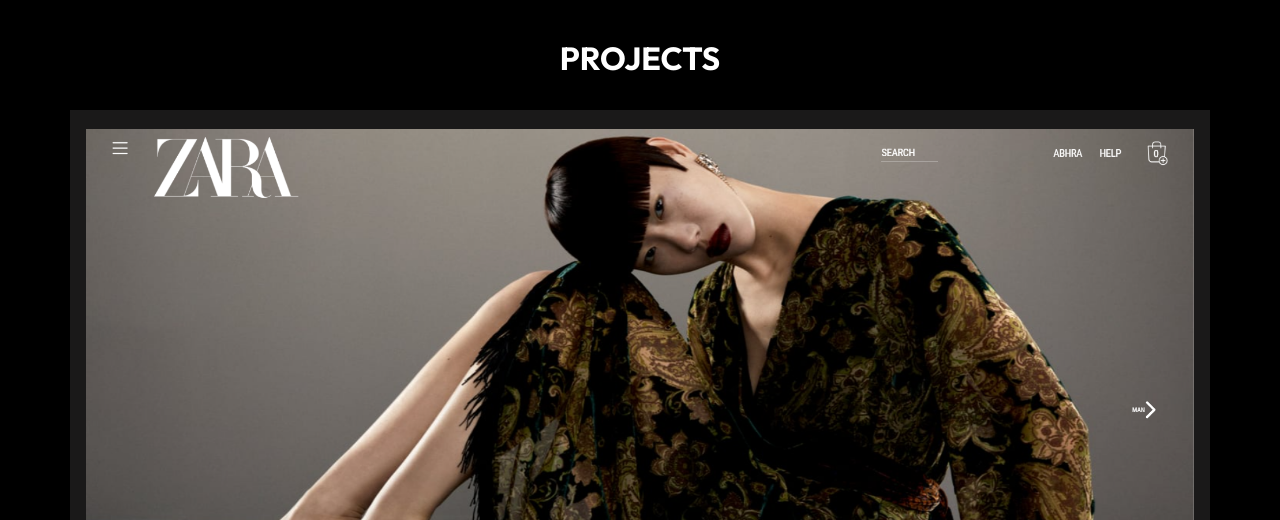
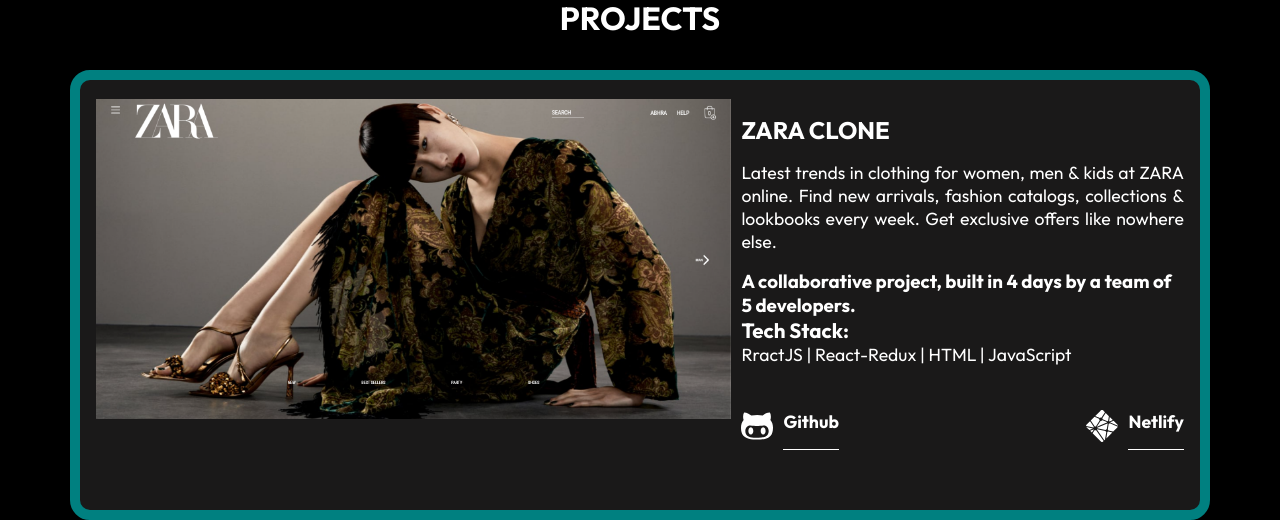
Before and after one commit to Abhra11/Abhra11.github.io, a React (Create React App) app: page /skills in a window 1280 px wide. Shown: the part 1550-2070 px from the top of the page. Built offline with nearby package versions, Linux system fonts and the light colour scheme; a web font is replaced by a local one.

Commit message:
Resume download button/opening in new tab added/ css impoved by adding more animation

```diff
--- a/src/Components/Me.jsx
+++ b/src/Components/Me.jsx
@@ -16,42 +16,14 @@
     Aos.init({ duration: 2000 });
   });
 
+  const handleClick = () => {
+    window.open(
+      "https://drive.google.com/file/d/1edyUIAW9WbLsvrXPpkfvzZHYMsRZSITI/view?usp=sharing"
+    );
+  };
+
   return (
     <div id="about">
-      {/* <Container>
-        <div className="aboutBox">
-          <div className="about_leftBox">
-            <h1>Hi, I'm Anukriti Nawani.</h1>
-            <Typical
-              className="typical"
-              loop={Infinity}
-              steps={[
-                "I'm a Full Stack Web Developer",
-                ,
-                1000,
-                "I'm a receptive",
-                500,
-              ]}
-            />
-            <p>
-              An enthusiastic Full Stack Web Developer with a strong set of
-              technical as well as non-technical skills and a dedication towards
-              creating useful and interactive web applications.
-            </p>
-            <a href="https://drive.google.com/uc?export=download&id=1q8TZXuKkCwmZtX33CEDmGI-Ug3vhI8hl">
-              <button data-aos="fade-left">
-                Download CV
-                <DownloadIcon />
-              </button>
-            </a>
-          </div>
-          <div className="about_rightBox">
-            <div>
-              <img src={myImage} alt="" width="100%" height="100%" />
-            </div>
-          </div>
-        </div>
-      </Container> */}
       <AboutMeWrapper data-aos="fade-right">
         <div className="aboutSection">
           <div className="left">
@@ -78,7 +50,7 @@
               bootcamp structure learning in JavaScript, Node.Js, React.Js,
               MongoDB, Express, HTML5, and CSS3.
             </p>
-            <a href={Resume} download>
+            <a href={Resume} download onClick={handleClick}>
               <h1>
                 <button
                   style={{
@@ -105,7 +77,7 @@
 const AboutMeWrapper = styled.div`
   width: 100%;
   margin-top: -50px;
-  margin-bottom: 40px;
+
   .aboutSection {
     width: 80%;
     margin: auto;
--- a/src/Components/Navbar.css
+++ b/src/Components/Navbar.css
@@ -12,6 +12,10 @@
 .header-bg {
   background-color: black;
   transition: 0.5s;
+}
+
+li a:hover {
+  color: #01a479;
 }
 
 .nav {
--- a/src/Components/Navbar.jsx
+++ b/src/Components/Navbar.jsx
@@ -1,5 +1,5 @@
 import "./Navbar.css";
-import React from "react";
+import React, { useEffect } from "react";
 // import { Link } from "react-router-dom";
 import { Link, animateScroll } from "react-scroll";
 import { FaBars, FaTimes } from "react-icons/fa";
@@ -12,18 +12,32 @@
 
   const [color, setColor] = useState(false);
   const changeColor = () => {
-    if (window.scrollY >= 100) {
+    if (window.scrollY >= 80 || ham) {
       setColor(true);
     } else {
       setColor(false);
     }
   };
+
   // const handleScreenTop = () => {
 
   //   // console.log("hi");
   // };
 
   window.addEventListener("scroll", changeColor);
+  const handleClick = () => {
+    window.open(
+      "https://drive.google.com/file/d/1edyUIAW9WbLsvrXPpkfvzZHYMsRZSITI/view?usp=sharing"
+    );
+  };
+
+  useEffect(() => {
+    if (ham || color) {
+      setColor(true);
+    } else {
+      setColor(false);
+    }
+  }, [ham, color]);
 
   return (
     <div className={color ? "header header-bg" : "header "}>
@@ -62,7 +76,7 @@
         </li>
 
         <li>
-          <a href={Resume} download>
+          <a href={Resume} download onClick={handleClick}>
             Resume
           </a>
         </li>
--- a/src/Components/Work.css
+++ b/src/Components/Work.css
@@ -54,3 +54,28 @@
   justify-content: space-between;
   padding: 0.5rem 0;
 }
+.project-card {
+  position: relative;
+  width: 100%;
+  height: 450px;
+  display: flex;
+  gap: 10px;
+  margin-bottom: 80px;
+  border: 10px solid teal;
+  border-radius: 20px;
+  overflow: hidden;
+}
+.imgContainer {
+  overflow: hidden;
+}
+.imgContainer > img {
+  display: block;
+  transition: transform 0.4s;
+}
+
+.imgContainer > img:hover {
+  position: absolute;
+  width: 80%;
+  transform: scale(1.3);
+  transform-origin: 0% 0%;
+}
--- a/src/Components/Work.jsx
+++ b/src/Components/Work.jsx
@@ -16,9 +16,12 @@
       <h1 className="project-heading">PROJECTS</h1>
       <div className="project-container">
         <div className="project-card">
-          <img src={ZARA} alt="Error 404 not found" />
-          <h2 className="project-title">ZARA CLONE</h2>
+          <div className="imgContainer">
+            <img src={ZARA} alt="Error 404 not found" />
+          </div>
+
           <div className="pro-details">
+            <h2 className="project-title">ZARA CLONE</h2>
             <p>
               Latest trends in clothing for women, men & kids at ZARA online.
               Find new arrivals, fashion catalogs, collections & lookbooks every
@@ -56,9 +59,12 @@
         </div>
 
         <div className="project-card">
-          <img src={BEWAKOOF} alt="Error 404 not found" />
-          <h2 className="project-title">BEWAKOOF CLONE</h2>
+          <div className="imgContainer">
+            <img src={BEWAKOOF} alt="Error 404 not found" />
+          </div>
+
           <div className="pro-details">
+            <h2 className="project-title">BEWAKOOF CLONE</h2>
             <p>
               An Hassle-Free and Convenient online shoping website with extremly
               good customer service and vast amount of DESI products at your
@@ -94,9 +100,12 @@
         </div>
 
         <div className="project-card">
-          <img src={BlueFly} alt="Error 404 not found" />
-          <h2 className="project-title">BlueFly CLONE</h2>
+          <div className="imgContainer">
+            <img src={BlueFly} alt="Error 404 not found" />
+          </div>
+
           <div className="pro-details">
+            <h2 className="project-title">BlueFly CLONE</h2>
             <p>
               With 3000+ brands, Bluefly is the online shopping destination for
               the style obsessed, shop designer styles from Prada, Gucci, Dior,
@@ -113,7 +122,7 @@
             <div className="pro-btns">
               <h1 className="logo-link">
                 <a
-                  href="https://github.com/hurmitg/bluefly"
+                  href="https://github.com/hurmitg/bluefly/tree/main/project"
                   className="logo-link2"
                 >
                   <TfiGithub />
@@ -134,9 +143,12 @@
         </div>
 
         <div className="project-card">
-          <img src={SHINE} alt="Error 404 not found" />
-          <h2 className="project-title">SHINE CLONE</h2>
+          <div className="imgContainer">
+            <img src={SHINE} alt="Error 404 not found" />
+          </div>
+
           <div className="pro-details">
+            <h2 className="project-title">SHINE CLONE</h2>
             <p>
               Shine.com is India's Leading Online Job and Recruitment Portal -
               Search & Apply for Latest Job Vacancies across Top Companies in
--- a/src/Routes/Skills.css
+++ b/src/Routes/Skills.css
@@ -1,50 +1,47 @@
-.skills{
-    width:100%;
-    padding:6rem 1rem;
+.skills {
+  width: 100%;
+  padding: 6rem 1rem;
   background: #000;
 }
 
-.card-container{
+.card-container {
   max-width: 1140px;
   margin: auto;
   display: grid;
-    grid-template-columns: repeat(2,1fr);
+  grid-template-columns: repeat(2, 1fr);
   grid-gap: 40px;
 }
 
-@media screen and (max-width:640px){
-    .card-container{
+@media screen and (max-width: 640px) {
+  .card-container {
     max-width: 1140px;
     margin: auto;
 
     grid-template-columns: 1fr;
-
+  }
 }
 
-}
-
-.card{
+.card {
   border: 1px solid white;
   color: white;
   text-align: center;
   padding: 1rem;
 }
 
-.card:hover{
+.card:hover {
   background-color: #141414;
 }
 
-.card h3{
+.card h3 {
   font-size: 1.4rem;
   padding: 1rem;
 }
 
-
-.card p{
+.card p {
   padding: 0px 0;
 }
 
-.bar{
+.bar {
   border-bottom: 1px solid #eee;
   width: 10%;
   margin: 1.5rem auto;
--- a/src/Routes/Skills.jsx
+++ b/src/Routes/Skills.jsx
@@ -1,5 +1,5 @@
 import "./Skills.css";
-import React from "react";
+import React, { useEffect } from "react";
 import Hero2 from "../Components/Hero2";
 import { FaNodeJs } from "react-icons/fa";
 import { SiJavascript } from "react-icons/si";
@@ -16,16 +16,23 @@
 } from "react-icons/si";
 import { TfiGithub } from "react-icons/tfi";
 
+import Aos from "aos";
+import "aos/dist/aos.css";
+import { Container } from "@mui/system";
+
 const Skills = () => {
+  useEffect(() => {
+    Aos.init({ duration: 2000 });
+  });
   return (
-    <div id="skills">
+    <Container id="skills" data-aos="flip-left">
       <Hero2
         heading="Skills"
         text="The future belongs to those who learn more skills and combine them in creative ways. ___Robert Greene"
       />
 
       <div className="skills">
-        <div className="card-container">
+        <div className="card-container" data-aos="flip-right">
           <div className="card">
             <h3>Tech Skills</h3>
 
@@ -95,7 +102,7 @@
           </div>
         </div>
       </div>
-    </div>
+    </Container>
   );
 };
 
```
Also changed, not shown: src/Components/Hero2.css (+13 -15 lines), 1 other file (tests, documents, lock files or other folders). Lines whose indentation alone changed are shown as unchanged.
